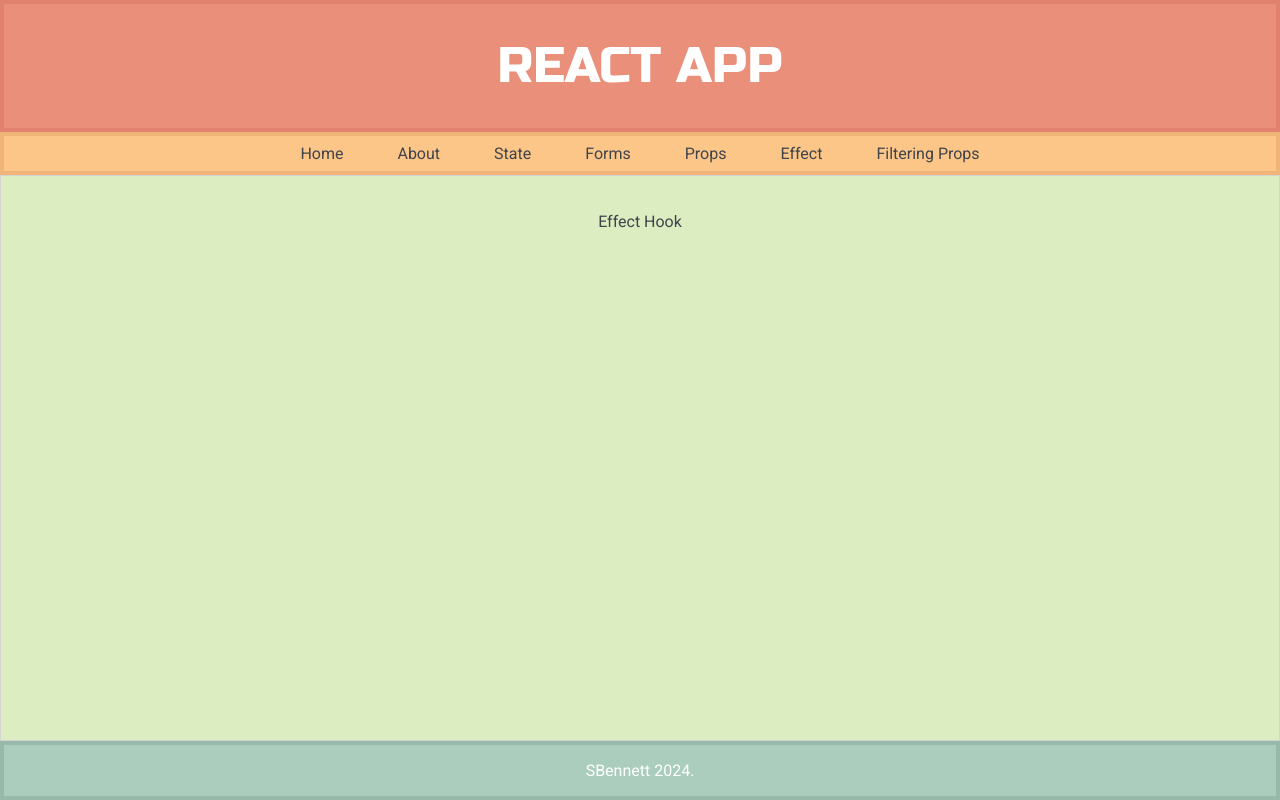
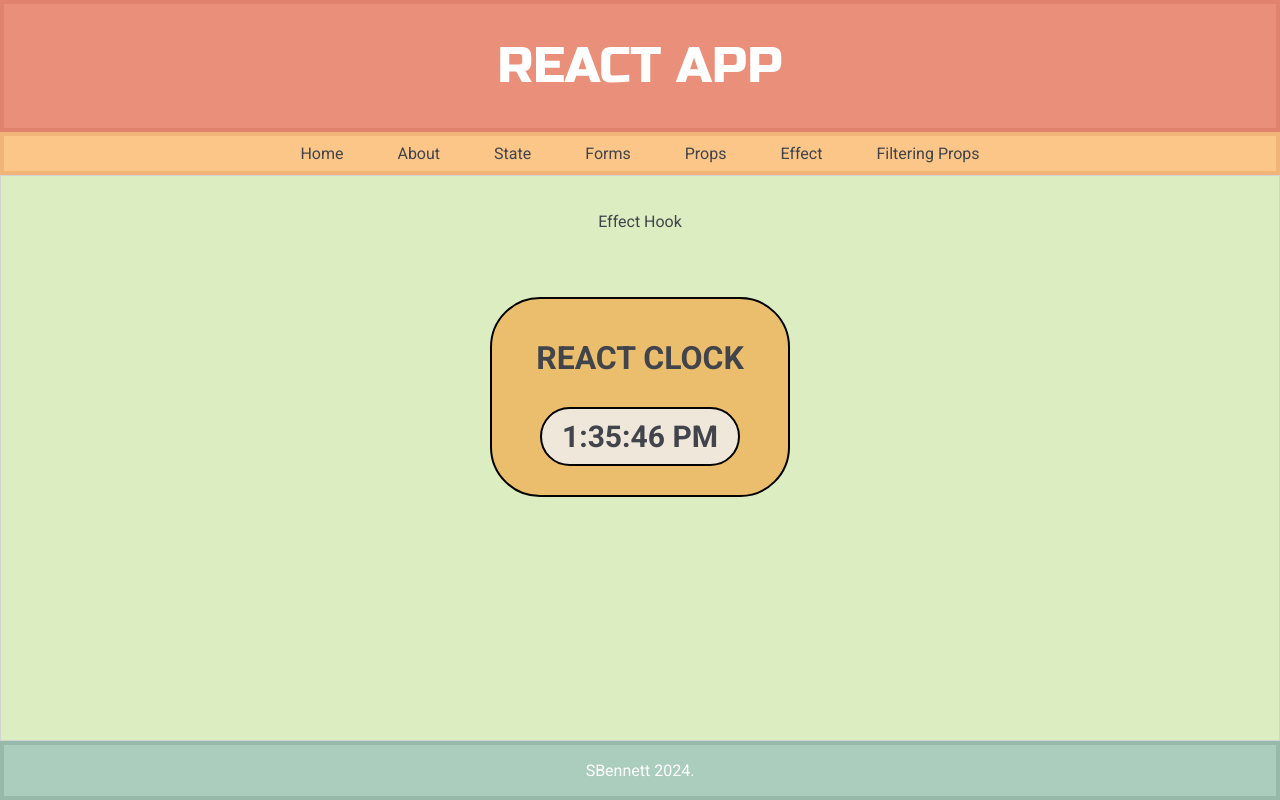
Before and after one commit to sfbennett/technative-react-playground, a React (Create React App) app: page /effect in a window 1280 px wide. Built offline with nearby package versions, Linux system fonts and the light colour scheme; a web font is replaced by a local one.

Commit message:
add use effect page

```diff
--- /dev/null
+++ b/src/components/Effect/Clock.jsx
@@ -0,0 +1,28 @@
+import React, { useState, useEffect } from "react";
+import styles from "./Effect.module.css";
+
+// Define functional Clock component:
+function Clock() {
+  const [time, setTime] = useState(new Date());
+
+  // UseEffect hook is called when component mounts:
+  useEffect(() => {
+    // Update the clock every second:
+    const timer = setInterval(() => {
+      setTime(new Date());
+    }, 1000);
+    return () => clearInterval(timer);
+  }, []);
+
+  // UI for the Clock component to render to the screen:
+  return (
+    <div className={styles.container}>
+      <h1 className={styles.title}>React Clock</h1>
+      <div className={styles.clockcontainer}>
+        <h2 className={styles.time}>{time.toLocaleTimeString()}</h2>
+      </div>
+    </div>
+  );
+}
+
+export default Clock;
--- a/src/components/Effect/Effect.js
+++ b/src/components/Effect/Effect.js
@@ -1,9 +1,11 @@
 import styles from "./Effect.module.css";
+import Clock from "./Clock.jsx";
 
 function Effect() {
   return (
     <div className={styles.wrapper}>
-      <p>Effect Hook</p>
+      <p className={styles.technique}>Effect Hook</p>
+      <Clock />
     </div>
   );
 }
--- a/src/components/Effect/Effect.module.css
+++ b/src/components/Effect/Effect.module.css
@@ -2,6 +2,48 @@
   background: #dcedc1;
   width: 100%;
   display: flex;
+  align-items: center;
+  padding: 20px;
+  flex-direction: column;
+}
+
+.technique {
+  text-align: center;
+}
+
+.container {
+  border: 2px solid black;
+  width: 300px;
+  height: 200px;
+  display: flex;
+  flex-direction: column;
   justify-content: center;
-  padding: 20px;
+  align-items: center;
+  border-radius: 50px;
+  margin-top: 50px;
+  background: #eabe6c;
 }
+
+.title {
+  text-transform: uppercase;
+  border-radius: 50px;
+  padding: 10px;
+  margin: 0;
+  margin-bottom: 20px;
+}
+
+.clockcontainer {
+  border: 2px solid black;
+  border-radius: 50px;
+  width: 200px;
+  font-size: 20px;
+  display: flex;
+  justify-content: center;
+  align-items: center;
+  background: #eee7da;
+}
+
+.time {
+  margin: 0;
+  padding: 10px;
+}
--- a/src/components/FilterProps/Animal.jsx
+++ b/src/components/FilterProps/Animal.jsx
@@ -1,5 +1,6 @@
 import styles from "./FilterProps.module.css";
 
+// Individual Animal components:
 function Animal({ id, title, description, image }) {
   return (
     <div className={styles.animaldiv}>
```
Also changed, not shown: src/components/FilterProps/FilterProps.js (+12 -3 lines).
